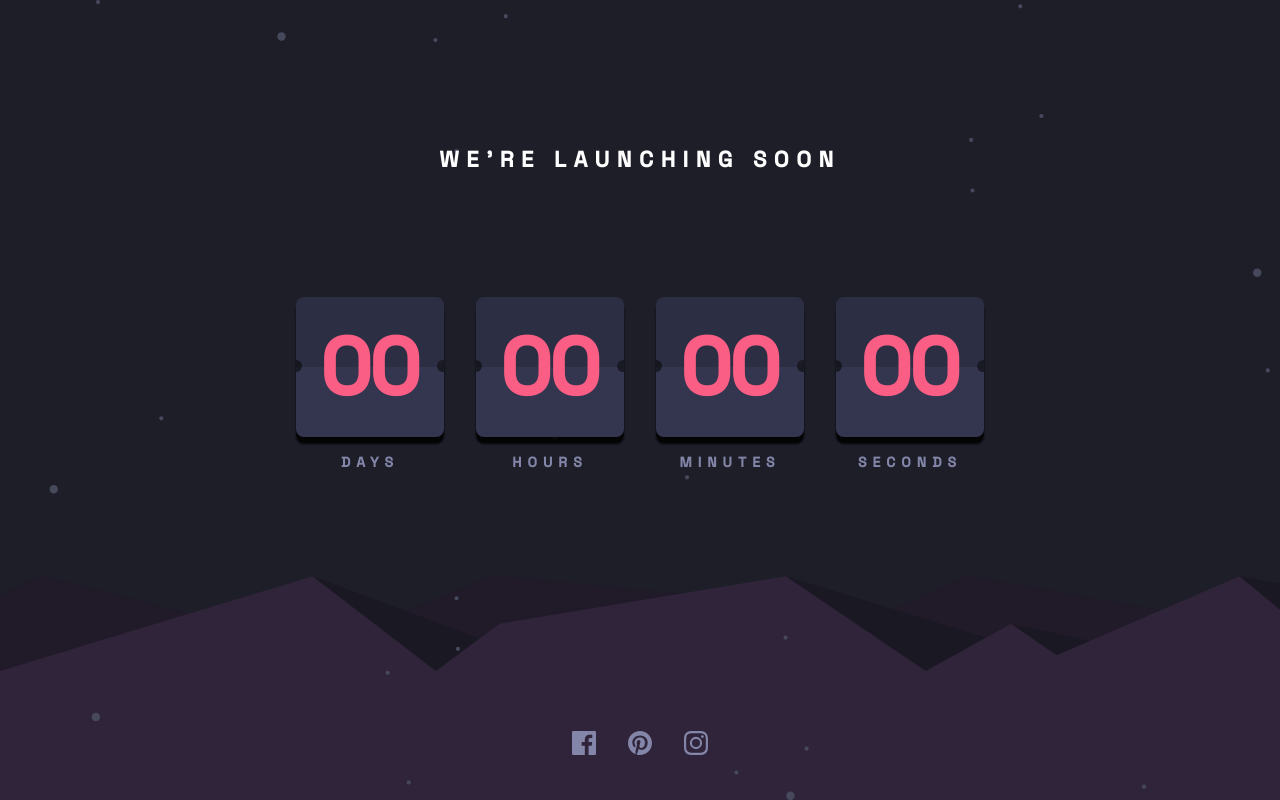
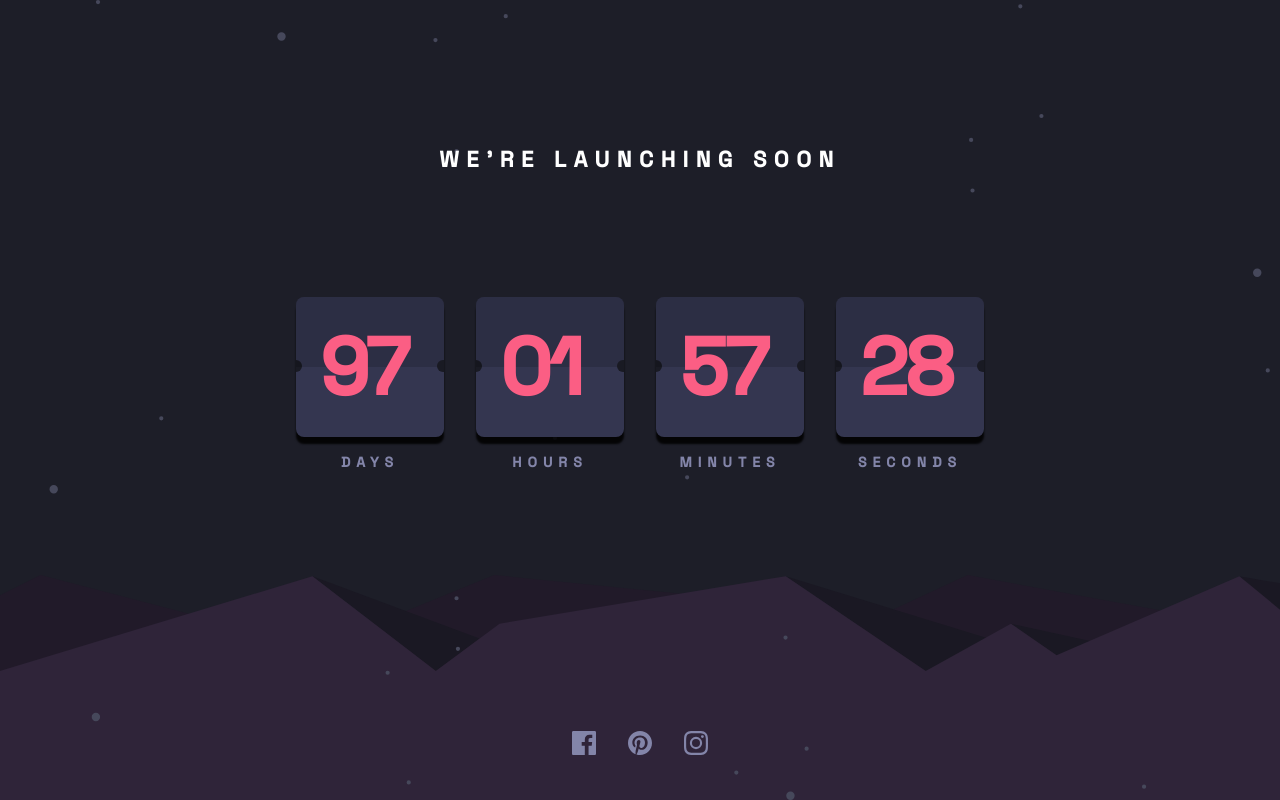
Before and after one commit to gigakhrz/Launch-Countdown-card, a plain HTML site: page index.html in a window 1280 px wide. Drawn offline with Linux system fonts and the light colour scheme.

Commit message:
did some javascript manipulations and the program works properly

```diff
--- a/index.html
+++ b/index.html
@@ -26,7 +26,7 @@
       <li>
         <div class="time-box">
           <div class="helf"></div>
-          <h2 class="days">00</h2>
+          <h2 id="days">00</h2>
         </div>
 
         <p class="time">days</p>
@@ -35,7 +35,7 @@
       <li>
         <div class="time-box">
           <div class="helf"></div>
-          <h2 class="hours">00</h2>
+          <h2 id="hours">00</h2>
         </div>
 
         <p class="time">hours</p>
@@ -44,7 +44,7 @@
       <li>
         <div class="time-box">
           <div class="helf"></div>
-          <h2 class="minutes">00</h2>
+          <h2 id="minutes">00</h2>
         </div>
 
         <p class="time">minutes</p>
@@ -53,7 +53,7 @@
       <li>
         <div class="time-box">
           <div class="helf"></div>
-          <h2 class="seconds">00</h2>
+          <h2 id="seconds">00</h2>
         </div>
 
         <p class="time">seconds</p>
--- a/script.js
+++ b/script.js
@@ -0,0 +1,37 @@
+
+//update time in html, so here is html h2 tegs.
+const daysInHtml = document.getElementById("days");
+const hoursInHtml= document.getElementById("hours");
+const minutesInHtml = document.getElementById("minutes");
+const secondsInHtml = document.getElementById("seconds");
+
+// count down date
+const countDownDate = new Date("June 20, 2023 23:00:59").getTime();
+
+const updateInHtml = setInterval (() => {
+
+    //curent time
+    const now = new Date().getTime();
+
+    // time remaining
+    const distance = countDownDate - now;
+
+    // Calculate days, hours, minutes and seconds remaining
+    const days = Math.floor(distance / (1000 * 60 * 60 * 24));
+    const hours = Math.floor((distance % (1000 * 60 * 60 * 24)) / (1000 * 60 * 60));
+    const minutes = Math.floor((distance % (1000 * 60 * 60)) / (1000 * 60));
+    const seconds1 = Math.floor((distance % (1000 * 60)) / 1000);
+
+    //update digitns in the html
+    daysInHtml.innerHTML =  String(days).padStart(2, "0");
+    hoursInHtml.innerHTML =  String(hours).padStart(2, "0");
+    minutesInHtml.innerHTML = String(minutes).padStart(2, "0");
+    secondsInHtml.innerHTML = String(seconds1).padStart(2, "0");
+
+    if (distance <= 0) {
+        daysInHtml.innerHTML = "00";
+        hoursInHtml.innerHTML = "00";
+        minutesInHtml.innerHTML = "00";
+        secondsInHtml.innerHTML = "00";
+    }
+}, 1000)
```
